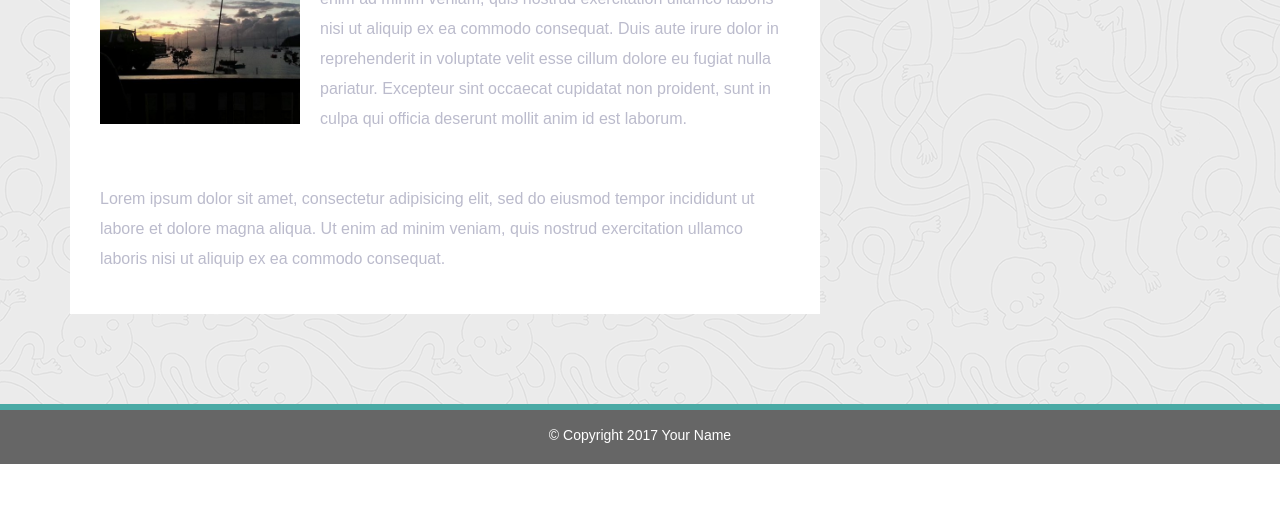
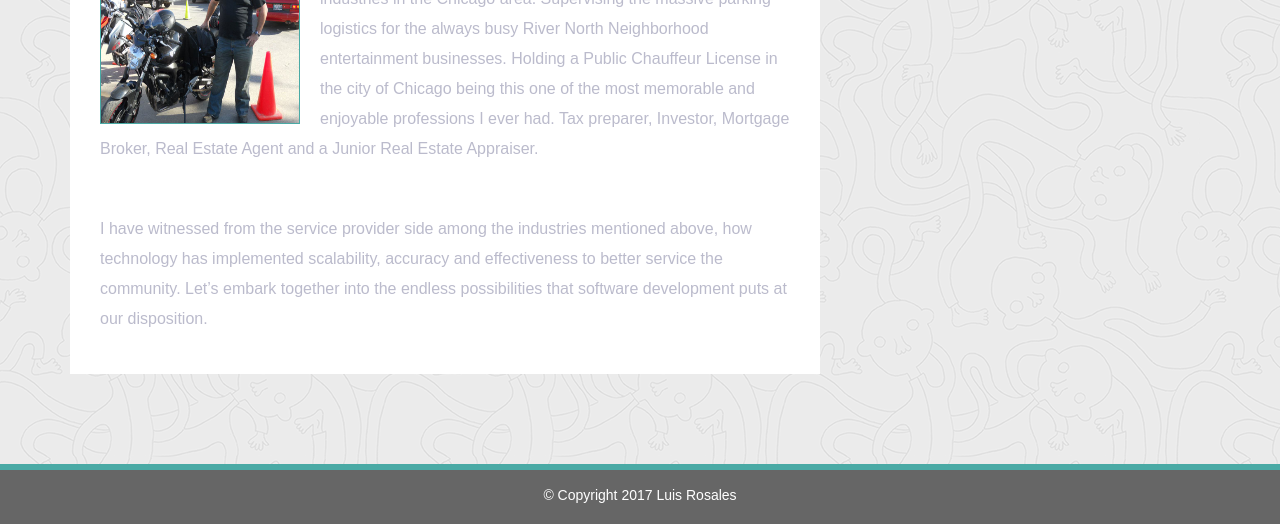
Before and after one commit to Guama1239/Bootstrap-Portfolio, a plain HTML site: page index.html in a window 1280 px wide. Shown: the part 349-873 px from the top of the page. Before the commit the page ends 813 px from the top, so only its background shows below. Drawn offline with nearby package versions, Linux system fonts and the light colour scheme.

Commit message:
initial changes for a better portfolio

```diff
--- a/assets/css/styles.css
+++ b/assets/css/styles.css
@@ -119,6 +119,12 @@ html {
 
   /* Visual */
   background-color: #fff;
+}
+
+.project-image {
+    width: 100%;
+    position: relative;
+    border: 1px solid #4aaaa5;
 }
 
 .connect-with-me-header {
--- a/index.html
+++ b/index.html
@@ -31,7 +31,7 @@
               <span class="icon-bar"></span>
             </button>
             <div class="col-xs-12 phone-nav">
-              <a class="navbar-brand" href="#" id="logo">Your Name</a>
+              <a class="navbar-brand" href="#" id="logo">Luis Rosales</a>
             </div>
           </div>
 
@@ -56,10 +56,16 @@
             <article class="about-me-content">
               <h1 class="about-me-header">About Me</h1>
               <hr class="about-me-hr"/>
-              <img src="assets/imgs/natebeach.jpeg" alt="" id="nate-image"/>
-              <p>Lorem ipsum dolor sit amet, consectetur adipisicing elit, sed do eiusmod tempor incididunt ut labore et dolore magna aliqua. Ut enim ad minim veniam, quis nostrud exercitation ullamco laboris nisi ut aliquip ex ea commodo consequat. Duis aute irure dolor in reprehenderit in voluptate velit esse cillum dolore eu fugiat nulla pariatur. Excepteur sint occaecat cupidatat non proident, sunt in culpa qui officia deserunt mollit anim id est laborum.</p>
+              <img src="assets/imgs/pic_of_Luis.jpg" alt="picture of Luis" id="nate-image" class = "project-image">
+              <p>Hello, I am originally from Guatemala, Central America. I moved to Chicago in the late 1990’s. Since then I have worked in
+              different industries in the Chicago area. Supervising the massive parking logistics for the always busy River North Neighborhood
+              entertainment businesses. Holding a Public Chauffeur License in the city of Chicago being this one of the most memorable
+              and enjoyable professions I ever had. Tax preparer, Investor, Mortgage Broker, Real Estate Agent and a Junior Real Estate
+              Appraiser.</p>
               <br />
-              <p>Lorem ipsum dolor sit amet, consectetur adipisicing elit, sed do eiusmod tempor incididunt ut labore et dolore magna aliqua. Ut enim ad minim veniam, quis nostrud exercitation ullamco laboris nisi ut aliquip ex ea commodo consequat.</p>
+              <p>I have witnessed from the service provider side among the industries mentioned above, how technology has implemented scalability,
+              accuracy and effectiveness to better service the community. Let’s embark together into the endless possibilities that software
+              development puts at our disposition.</p>
             </article>
           </div>
           <div class="col-md-4">
@@ -88,7 +94,7 @@
     <footer class="footer">
       <div class="two-toned-footer-color"></div>
       <p class="text-muted text-muted-footer text-center">
-        &copy; Copyright 2017 Your Name
+        &copy; Copyright 2017 Luis Rosales
       </p>
     </footer>
     <!-- End of footer -->
```
Also changed, not shown: contact.html (+1 -1 lines), portfolio.html (+3 -3 lines), assets/imgs/Atitlan.jpg (added), assets/imgs/pic_of_Luis.jpg (added), 1 other file.
